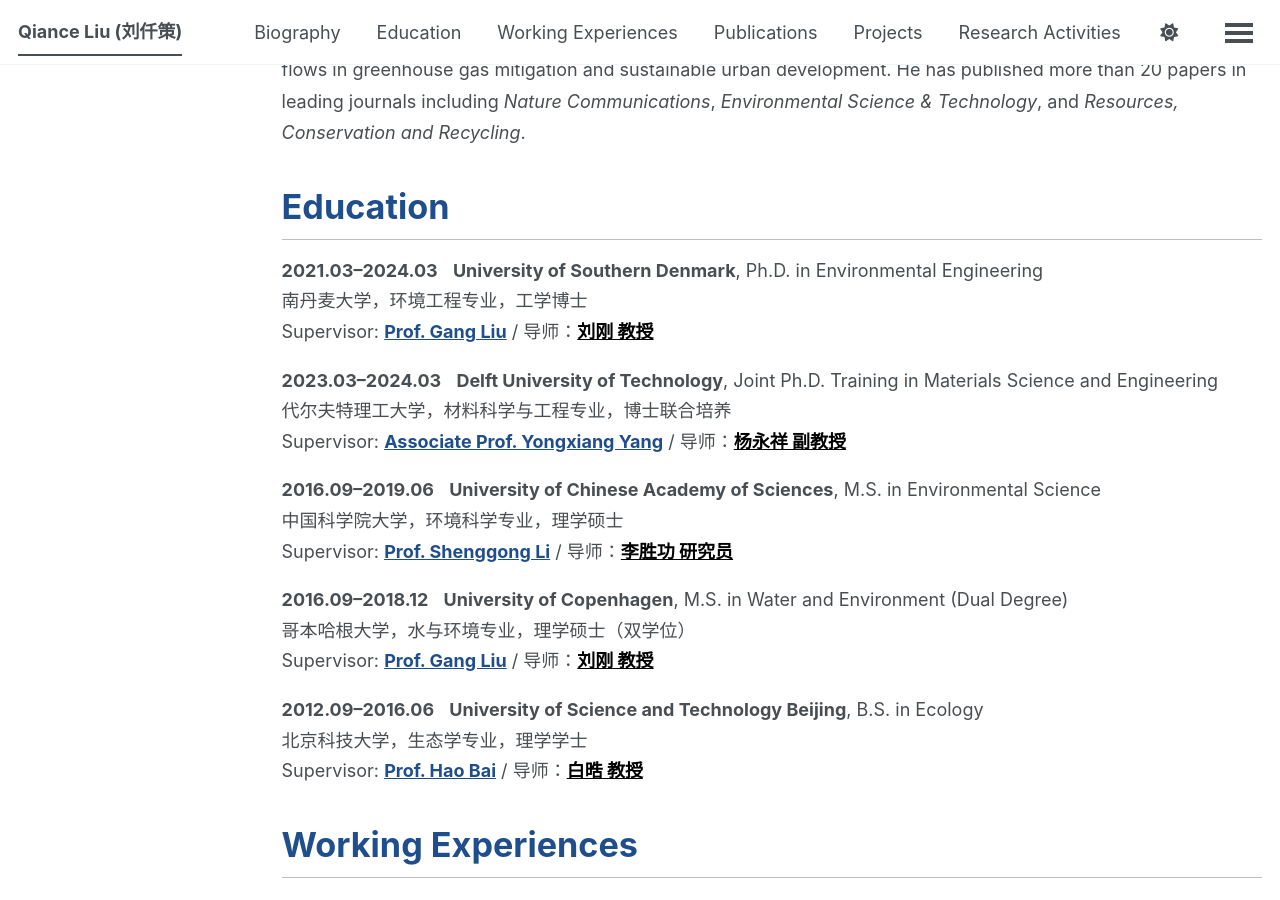
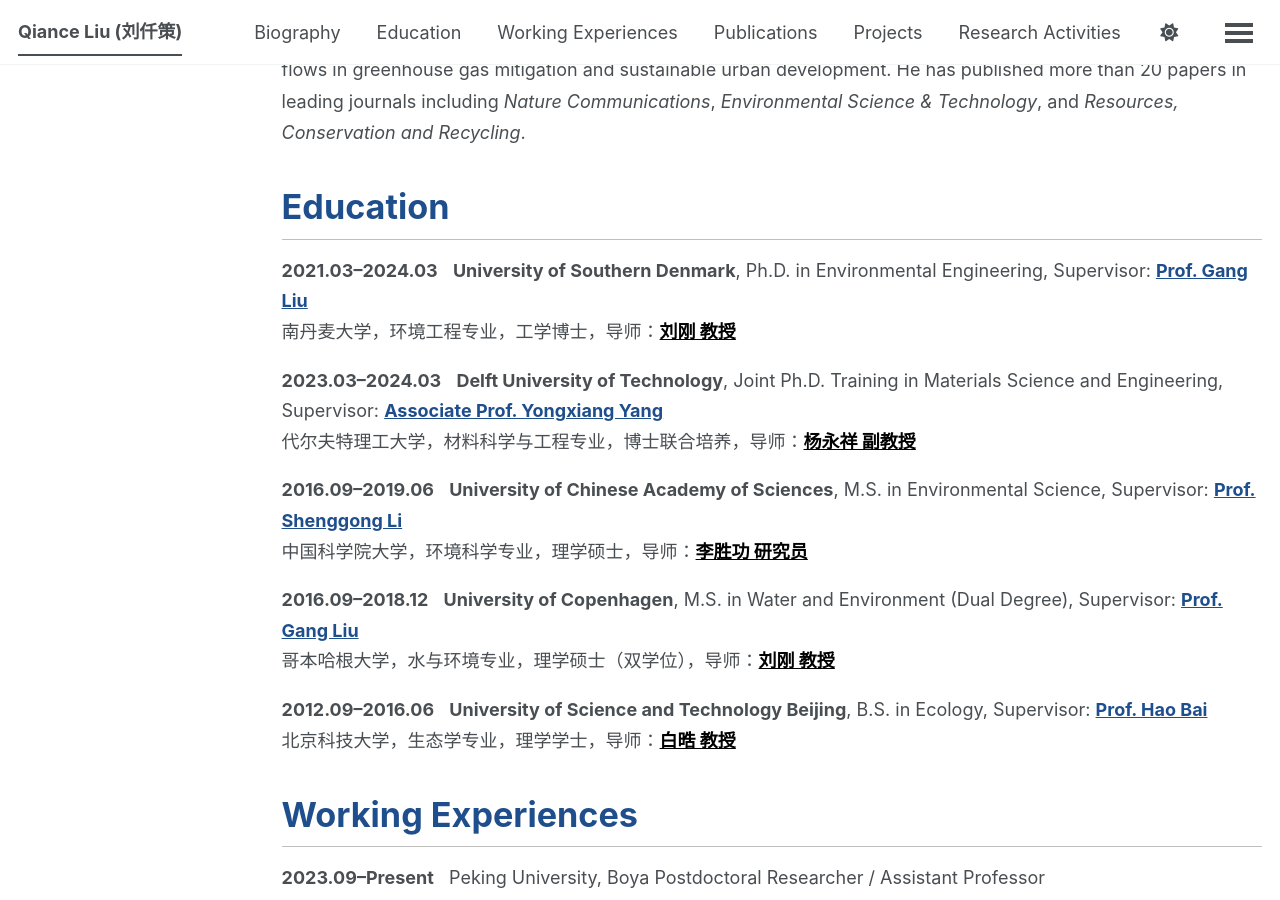
Before and after one commit to QianceLIU/qianceliu.github.io, a Jekyll site: the page built from _pages/about.md, in a window 1280 px wide and 900 px high, scrolled down 849 px. Built offline with Jekyll 4.4.1, drawn with Linux system fonts in a browser that asks for light colours; a script bundle is joined from its source files by our own code; library files that are not in the unit come from our copies; some of the changed lines change nothing that is shown.

Commit message:
Update about.md

```diff
--- a/_pages/about.md
+++ b/_pages/about.md
@@ -208,42 +208,37 @@
 
 <div class="entry-item">
   <div class="entry-title">
-    <strong>2021.03–2024.03</strong> &nbsp; <strong>University of Southern Denmark</strong>, Ph.D. in Environmental Engineering
+    <strong>2021.03–2024.03</strong> &nbsp; <strong>University of Southern Denmark</strong>, Ph.D. in Environmental Engineering, Supervisor: <strong><a class="supervisor-link" href="https://www.ues.pku.edu.cn/jszy/lg_jsjl/grjj_lg/61411781af8346ca8bfa44bc6c7a0083.htm" target="_blank">Prof. Gang Liu</a></strong>
   </div>
-  南丹麦大学，环境工程专业，工学博士<br>
-  Supervisor: <strong><a class="supervisor-link" href="https://www.ues.pku.edu.cn/jszy/lg_jsjl/grjj_lg/61411781af8346ca8bfa44bc6c7a0083.htm" target="_blank">Prof. Gang Liu</a></strong> / 导师：<strong><a class="cn-supervisor-link" href="https://www.ues.pku.edu.cn/jszy/lg_jsjl/grjj_lg/61411781af8346ca8bfa44bc6c7a0083.htm" target="_blank">刘刚 教授</a></strong>
+  南丹麦大学，环境工程专业，工学博士，导师：<strong><a class="cn-supervisor-link" href="https://www.ues.pku.edu.cn/jszy/lg_jsjl/grjj_lg/61411781af8346ca8bfa44bc6c7a0083.htm" target="_blank">刘刚 教授</a></strong>
 </div>
 
 <div class="entry-item">
   <div class="entry-title">
-    <strong>2023.03–2024.03</strong> &nbsp; <strong>Delft University of Technology</strong>, Joint Ph.D. Training in Materials Science and Engineering
+    <strong>2023.03–2024.03</strong> &nbsp; <strong>Delft University of Technology</strong>, Joint Ph.D. Training in Materials Science and Engineering, Supervisor: <strong><a class="supervisor-link" href="https://www.tudelft.nl/en/staff/y.yang/" target="_blank">Associate Prof. Yongxiang Yang</a></strong>
   </div>
-  代尔夫特理工大学，材料科学与工程专业，博士联合培养<br>
-  Supervisor: <strong><a class="supervisor-link" href="https://www.tudelft.nl/en/staff/y.yang/" target="_blank">Associate Prof. Yongxiang Yang</a></strong> / 导师：<strong><a class="cn-supervisor-link" href="https://www.tudelft.nl/en/staff/y.yang/" target="_blank">杨永祥 副教授</a></strong>
+  代尔夫特理工大学，材料科学与工程专业，博士联合培养，导师：<strong><a class="cn-supervisor-link" href="https://www.tudelft.nl/en/staff/y.yang/" target="_blank">杨永祥 副教授</a></strong>
 </div>
 
 <div class="entry-item">
   <div class="entry-title">
-    <strong>2016.09–2019.06</strong> &nbsp; <strong>University of Chinese Academy of Sciences</strong>, M.S. in Environmental Science
+    <strong>2016.09–2019.06</strong> &nbsp; <strong>University of Chinese Academy of Sciences</strong>, M.S. in Environmental Science, Supervisor: <strong><a class="supervisor-link" href="https://igsnrr.cas.cn/sourcedb/zw/zjrck/200906/t20090626_1842282.html" target="_blank">Prof. Shenggong Li</a></strong>
   </div>
-  中国科学院大学，环境科学专业，理学硕士<br>
-  Supervisor: <strong><a class="supervisor-link" href="https://igsnrr.cas.cn/sourcedb/zw/zjrck/200906/t20090626_1842282.html" target="_blank">Prof. Shenggong Li</a></strong> / 导师：<strong><a class="cn-supervisor-link" href="https://igsnrr.cas.cn/sourcedb/zw/zjrck/200906/t20090626_1842282.html" target="_blank">李胜功 研究员</a></strong>
+  中国科学院大学，环境科学专业，理学硕士，导师：<strong><a class="cn-supervisor-link" href="https://igsnrr.cas.cn/sourcedb/zw/zjrck/200906/t20090626_1842282.html" target="_blank">李胜功 研究员</a></strong>
 </div>
 
 <div class="entry-item">
   <div class="entry-title">
-    <strong>2016.09–2018.12</strong> &nbsp; <strong>University of Copenhagen</strong>, M.S. in Water and Environment (Dual Degree)
+    <strong>2016.09–2018.12</strong> &nbsp; <strong>University of Copenhagen</strong>, M.S. in Water and Environment (Dual Degree), Supervisor: <strong><a class="supervisor-link" href="https://www.ues.pku.edu.cn/jszy/lg_jsjl/grjj_lg/61411781af8346ca8bfa44bc6c7a0083.htm" target="_blank">Prof. Gang Liu</a></strong>
   </div>
-  哥本哈根大学，水与环境专业，理学硕士（双学位）<br>
-  Supervisor: <strong><a class="supervisor-link" href="https://www.ues.pku.edu.cn/jszy/lg_jsjl/grjj_lg/61411781af8346ca8bfa44bc6c7a0083.htm" target="_blank">Prof. Gang Liu</a></strong> / 导师：<strong><a class="cn-supervisor-link" href="https://www.ues.pku.edu.cn/jszy/lg_jsjl/grjj_lg/61411781af8346ca8bfa44bc6c7a0083.htm" target="_blank">刘刚 教授</a></strong>
+  哥本哈根大学，水与环境专业，理学硕士（双学位），导师：<strong><a class="cn-supervisor-link" href="https://www.ues.pku.edu.cn/jszy/lg_jsjl/grjj_lg/61411781af8346ca8bfa44bc6c7a0083.htm" target="_blank">刘刚 教授</a></strong>
 </div>
 
 <div class="entry-item">
   <div class="entry-title">
-    <strong>2012.09–2016.06</strong> &nbsp; <strong>University of Science and Technology Beijing</strong>, B.S. in Ecology
+    <strong>2012.09–2016.06</strong> &nbsp; <strong>University of Science and Technology Beijing</strong>, B.S. in Ecology, Supervisor: <strong><a class="supervisor-link" href="https://metall.ustb.edu.cn/szdw/jsjs/c4e269bf986b43c686bff2cb549ef772.htm" target="_blank">Prof. Hao Bai</a></strong>
   </div>
-  北京科技大学，生态学专业，理学学士<br>
-  Supervisor: <strong><a class="supervisor-link" href="https://metall.ustb.edu.cn/szdw/jsjs/c4e269bf986b43c686bff2cb549ef772.htm" target="_blank">Prof. Hao Bai</a></strong> / 导师：<strong><a class="cn-supervisor-link" href="https://metall.ustb.edu.cn/szdw/jsjs/c4e269bf986b43c686bff2cb549ef772.htm" target="_blank">白晧 教授</a></strong>
+  北京科技大学，生态学专业，理学学士，导师：<strong><a class="cn-supervisor-link" href="https://metall.ustb.edu.cn/szdw/jsjs/c4e269bf986b43c686bff2cb549ef772.htm" target="_blank">白晧 教授</a></strong>
 </div>
 
 <div id="working-experiences" class="section-title" style="scroll-margin-top: 90px;">Working Experiences</div>
```
